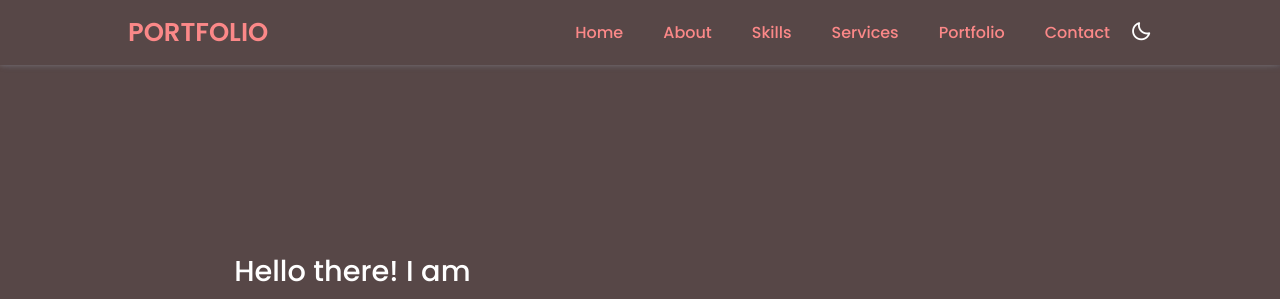
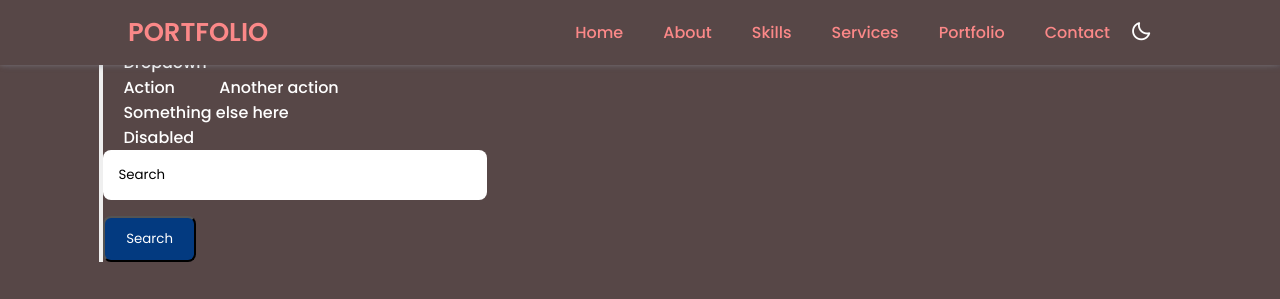
Before and after one commit to cuadranterealyn/cuadranterealyn3D.github.io, a website: page index.html in a window 1280 px wide. Shown: the top 299 px of the page. Drawn offline with nearby package versions, Linux system fonts and the light colour scheme; files that its build step writes are made by us from their sources; files whose address does not match are found by name.

Commit message:
Update index.html

```diff
--- a/index.html
+++ b/index.html
@@ -8,7 +8,7 @@
     <!-- font awesome cdn link  -->
     <link rel="stylesheet" href="https://cdnjs.cloudflare.com/ajax/libs/font-awesome/5.15.3/css/all.min.css">
     <!-- Link To CSS -->
-    <link rel="stylesheet" href="./css/style.css">
+    <link rel="stylesheet" href="style.css">
     <!-- Box Icons -->
     <link rel="stylesheet"
   href="https://cdn.jsdelivr.net/npm/boxicons@latest/css/boxicons.min.css">
@@ -20,7 +20,24 @@
     <!-- custom cursors  -->
 <div class="cursor-1"></div>
 <div class="cursor-2"></div>
+<!--NAVIGATION BAR--> <!DOCTYPE html> <nav class="navbar navbar-expand-lg navbar-light bg-light"> <a
+ class="navbar-brand"
 
+ href="#">Navbar</a> <button class="navbar-toggler" type="button"
+ data-toggle="collapse"
+data-target="#navbarSupportedContent"
+aria-controls="navbarSupportedContent"
+ aria-expanded="false" aria-label="Toggle
+
+ navigation"> <span class="navbar-toggler-icon"></span> </button> <div
+ class="collapse
+ navbar-collapse" id="navbarSupportedContent"> <ul class="navbar-nav
+ mr-auto"> <li
+class="nav-item active"> <a class="nav-link" href="#">Home <span class="sr-only">(current)</span></a> </li> <li
+class="nav-item"> <a
+class="nav-link"
+href="#">Link</a> </li> <li class="nav-item dropdown"> <a class="nav-link
+dropdown-toggle" href="#" id="navbarDropdown" role="button" data-toggle="dropdown" aria-haspopup="true" aria-expanded="false"> Dropdown </a> <div class="dropdown-menu" aria-labelledby="navbarDropdown"> <a class="dropdown-item" href="#">Action</a> <a class="dropdown-item" href="#">Another action</a> <div class="dropdown-divider"></div> <a class="dropdown-item" href="#">Something else here</a> </div> </li> <li class="nav-item"> <a class="nav-link disabled" href="#">Disabled</a> </li> </ul> <form class="form-inline my-2 my-lg-0"> <input class="form-control mr-sm-2" type="search" placeholder="Search" aria-label="Search"> <button class="btn btn-outline-success my-2 my-sm-0" type="submit">Search</button> </form> </div> </nav>
     <!-- Navbar -->
     <header>
         <a href="#" class="logo">PORTFOLIO</a>
```
